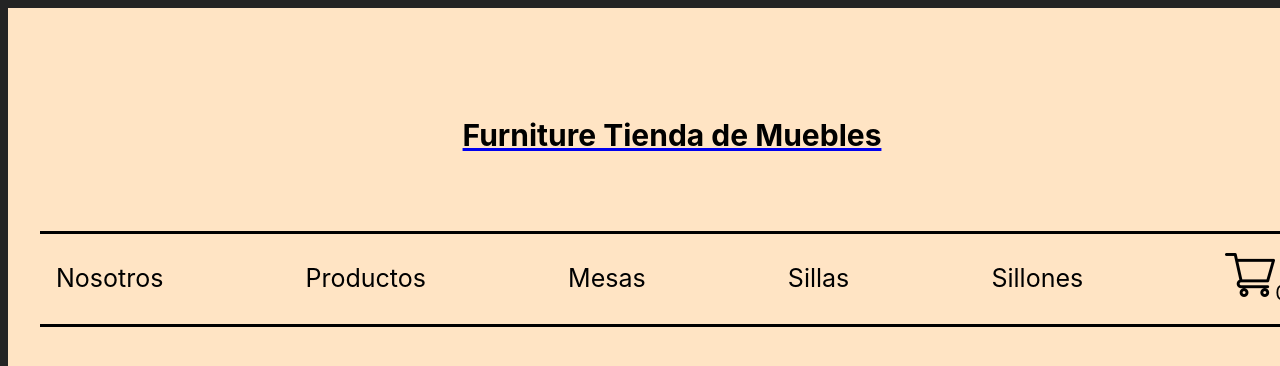
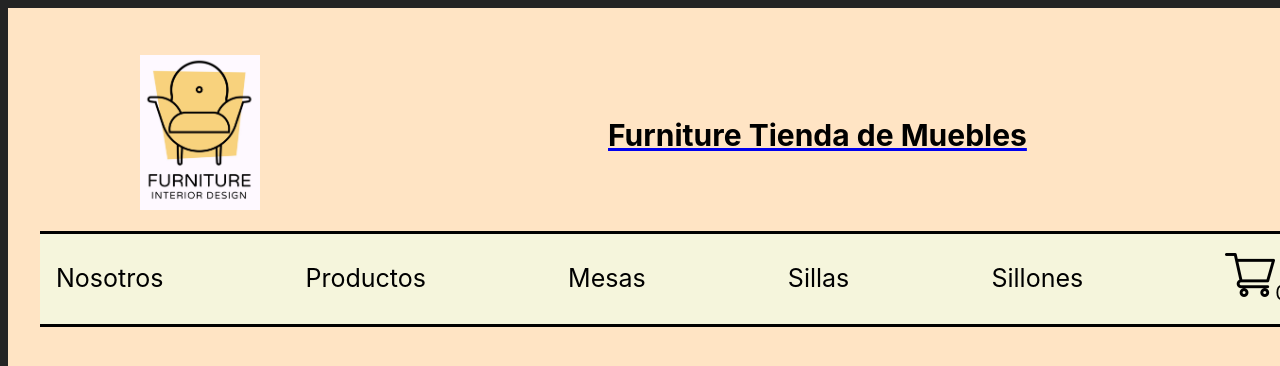
Before and after one commit to Silvina2409/ReactCoder, a React (Vite) app: page /item/1 in a window 1280 px wide. Shown: the top 366 px of the page. Built offline with nearby package versions, Linux system fonts and the light colour scheme.

Commit message:
Agregado de iconos

```diff
--- a/index.html
+++ b/index.html
@@ -2,7 +2,7 @@
 <html lang="en">
   <head>
     <meta charset="UTF-8" />
-    <link rel="icon" type="image/svg+xml" href="/vite.svg" />
+    <link rel="icon"  href="./src/components/Logo/assets/logo.jpg" />
     <meta name="viewport" content="width=device-width, initial-scale=1.0" />
     <title> Furniture Tienda de Muebles</title>
   </head>
--- /dev/null
+++ b/src/components/Logo/Logo.jsx
@@ -0,0 +1,14 @@
+import React from 'react'
+import logo from "./assets/logo.jpg"
+import styles from "./Logo.module.css"
+
+
+const Logo = () => {
+  return (
+    <div>
+        <img className={styles.logo} src={logo} alt="logo de la pagina"/>
+    </div>
+  )
+}
+
+export default Logo
--- /dev/null
+++ b/src/components/Logo/Logo.module.css
@@ -0,0 +1,3 @@
+.logo{
+    width: 120px;
+}
--- a/src/components/NavBar/NavBar.jsx
+++ b/src/components/NavBar/NavBar.jsx
@@ -1,14 +1,15 @@
 import CartWidget from "../CartWidget/CartWidget"
 import { Link } from "react-router-dom"
 import styles from './NavBar.module.css'
+import Logo from "../Logo/Logo"
 
 function NavBar (){
     return (
         <nav >
-
-
+            <div className={styles.alineacion}>
+            <Logo/>
             <Link to= "/"> <h2 className={styles.titulo}> Furniture Tienda de Muebles </h2> </Link>
-
+            </div>
             <div className= {styles.lista}>
                 <Link className={styles.menulink} to= "/nosotros"> Nosotros</Link>
                 <Link className={styles.menulink} to =  "/productos" > Productos </Link>
--- a/src/components/NavBar/NavBar.module.css
+++ b/src/components/NavBar/NavBar.module.css
@@ -12,6 +12,7 @@
     border-top: 3px solid black;
     color: black;
     font-size: 20px;
+    background-color: beige;
 
 }
 
@@ -25,4 +26,16 @@
     text-decoration: none;
     color: black;
     font-size: 25px;
+
+
+
 }
+.menulink:hover {
+    text-decoration: underline;
+}
+.alineacion{
+    display: flex;
+    align-items: center;
+    gap: 300px;
+    margin-left: 100px;
+}
```
Also changed, not shown: src/components/Logo/assets/logo.jpg (added).
